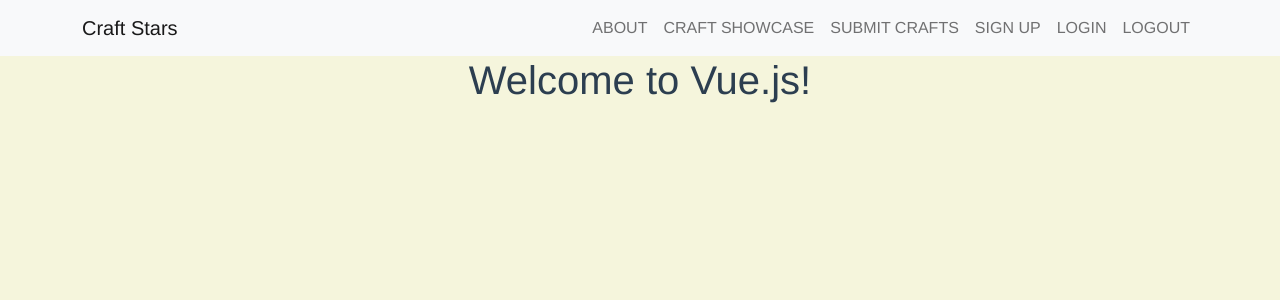
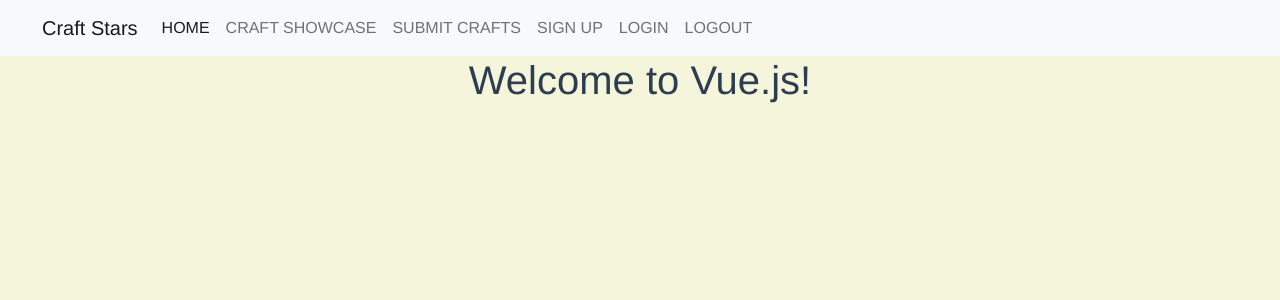
Before and after one commit to marocks31/personal-blog-frontend, a Vue app: page / in a window 1280 px wide. Shown: the top 300 px of the page. Built offline with nearby package versions, Linux system fonts and the light colour scheme.

Commit message:
commiting updates to app and index.html

```diff
--- a/public/index.html
+++ b/public/index.html
@@ -11,17 +11,13 @@
     <link rel="manifest" href="/site.webmanifest">
     <title>Craft Stars</title>
     <!-- CSS only -->
-    <link href="https://cdn.jsdelivr.net/npm/bootstrap@5.2.0/dist/css/bootstrap.min.css" rel="stylesheet" integrity="sha384-gH2yIJqKdNHPEq0n4Mqa/HGKIhSkIHeL5AyhkYV8i59U5AR6csBvApHHNl/vI1Bx" crossorigin="anonymous">
+    <link href="https://cdn.jsdelivr.net/npm/bootstrap@5.1.3/dist/css/bootstrap.min.css" rel="stylesheet" integrity="sha384-1BmE4kWBq78iYhFldvKuhfTAU6auU8tT94WrHftjDbrCEXSU1oBoqyl2QvZ6jIW3" crossorigin="anonymous">
   </head>
   <body>
-    <div id="app">
-
-
-
-
-    </div>
+    <div id="app"></div>
 <!-- JavaScript Bundle with Popper -->
-<script src="https://cdn.jsdelivr.net/npm/bootstrap@5.2.0/dist/js/bootstrap.bundle.min.js" integrity="sha384-A3rJD856KowSb7dwlZdYEkO39Gagi7vIsF0jrRAoQmDKKtQBHUuLZ9AsSv4jD4Xa" crossorigin="anonymous"></script>
+<script src="https://cdn.jsdelivr.net/npm/@popperjs/core@2.10.2/dist/umd/popper.min.js" integrity="sha384-7+zCNj/IqJ95wo16oMtfsKbZ9ccEh31eOz1HGyDuCQ6wgnyJNSYdrPa03rtR1zdB" crossorigin="anonymous"></script>
+<script src="https://cdn.jsdelivr.net/npm/bootstrap@5.1.3/dist/js/bootstrap.min.js" integrity="sha384-QJHtvGhmr9XOIpI6YVutG+2QOK9T+ZnN4kzFN1RtK3zEFEIsxhlmWl5/YESvpZ13" crossorigin="anonymous"></script>
 
   </body>
 </html>
--- a/src/App.vue
+++ b/src/App.vue
@@ -15,27 +15,25 @@
 };
 </script>
 <template>
-  <div class="app">
-    <nav class="navbar navbar-expand-lg navbar-light bg-light" id="mainNav">
-      <div class="container">
+  <nav class="navbar navbar-expand-lg navbar-light bg-light">
+    <div class="container-fluid">
       <a class="navbar-brand" href="#">Craft Stars</a>
       <button
         class="navbar-toggler"
         type="button"
         data-toggle="collapse"
-          data-target="#navbarResponsive"
-          aria-controls="navbarResponsive"
+        data-target="#navbarSupportedContent"
+        aria-controls="navbarSupportedContent"
         aria-expanded="false"
         aria-label="Toggle navigation"
       >
         <span class="navbar-toggler-icon"></span>
       </button>
-
-        <div class="collapse navbar-collapse" id="navbarResponsive">
-          <ul class="navbar-nav text-uppercase ms-auto py-4 py-lg-0">
-            <li class="nav-item active">
-              <a class="nav-link" href="/about">
-                About
+      <div class="collapse navbar-collapse" id="navbarSupportedContent">
+        <ul class="navbar-nav text-uppercase me-auto mb-2 mb-lg-0">
+          <li class="nav-item">
+            <a class="nav-link active" aria-current="page" href="/about">
+              Home
               <!-- <span class="sr-only">(current)</span> -->
             </a>
           </li>
@@ -58,6 +56,7 @@
       </div>
     </div>
   </nav>
+  <div class="container-fluid mx-auto">
     <router-view />
   </div>
 </template>
```
Lines whose indentation alone changed are shown as unchanged.
